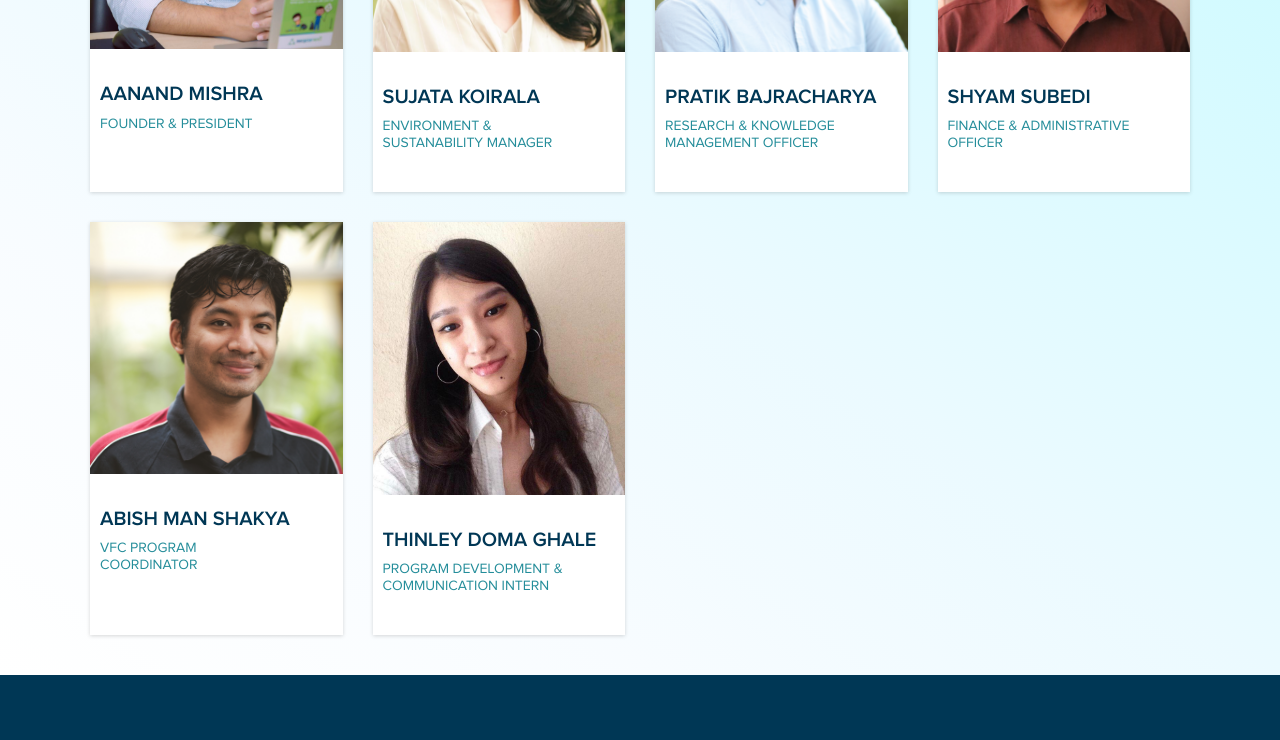
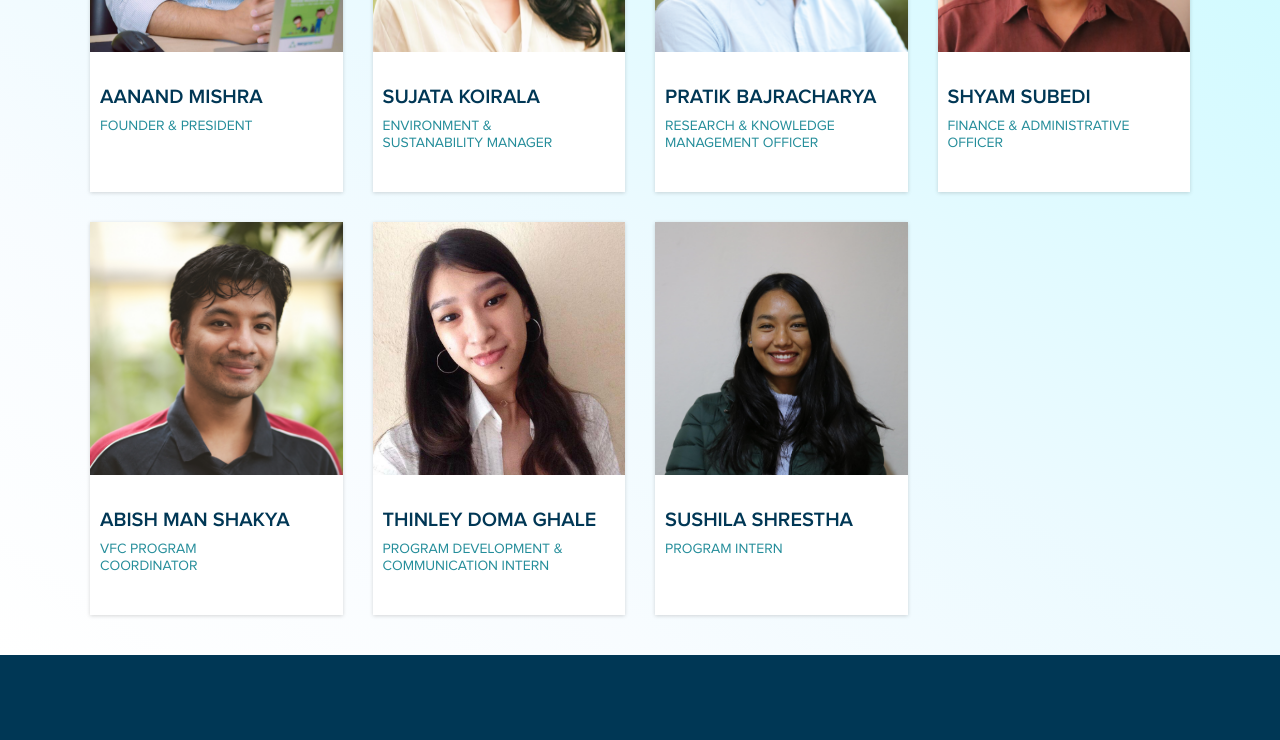
Before and after one commit to yogesh-karki/recycler_saathi, a React (Create React App) app: page /team in a window 1280 px wide. Shown: the part 683-1423 px from the top of the page. Built offline with nearby package versions, Linux system fonts and the light colour scheme.

Commit message:
team sushila

```diff
--- a/src/pages/Team/Team.jsx
+++ b/src/pages/Team/Team.jsx
@@ -33,6 +33,11 @@ const teamData = [
         name: 'Thinley Doma Ghale',
         img: 'images/team/Thinley Doma Ghale.jpg',
         post: 'Program Development & Communication Intern'
+    },
+    {
+        name: 'Sushila Shrestha',
+        img: 'images/team/Sushila Shrestha.jpg',
+        post: 'Program Intern'
     },
 
 
--- a/src/pages/Team/team.scss
+++ b/src/pages/Team/team.scss
@@ -16,6 +16,8 @@
             figure {
                 img {
                     width: 100%;
+                    height: 253px;
+                    object-fit: cover;
                 }
             }
 
```
Also changed, not shown: public/images/team/Sushila Shrestha.jpg (added).
